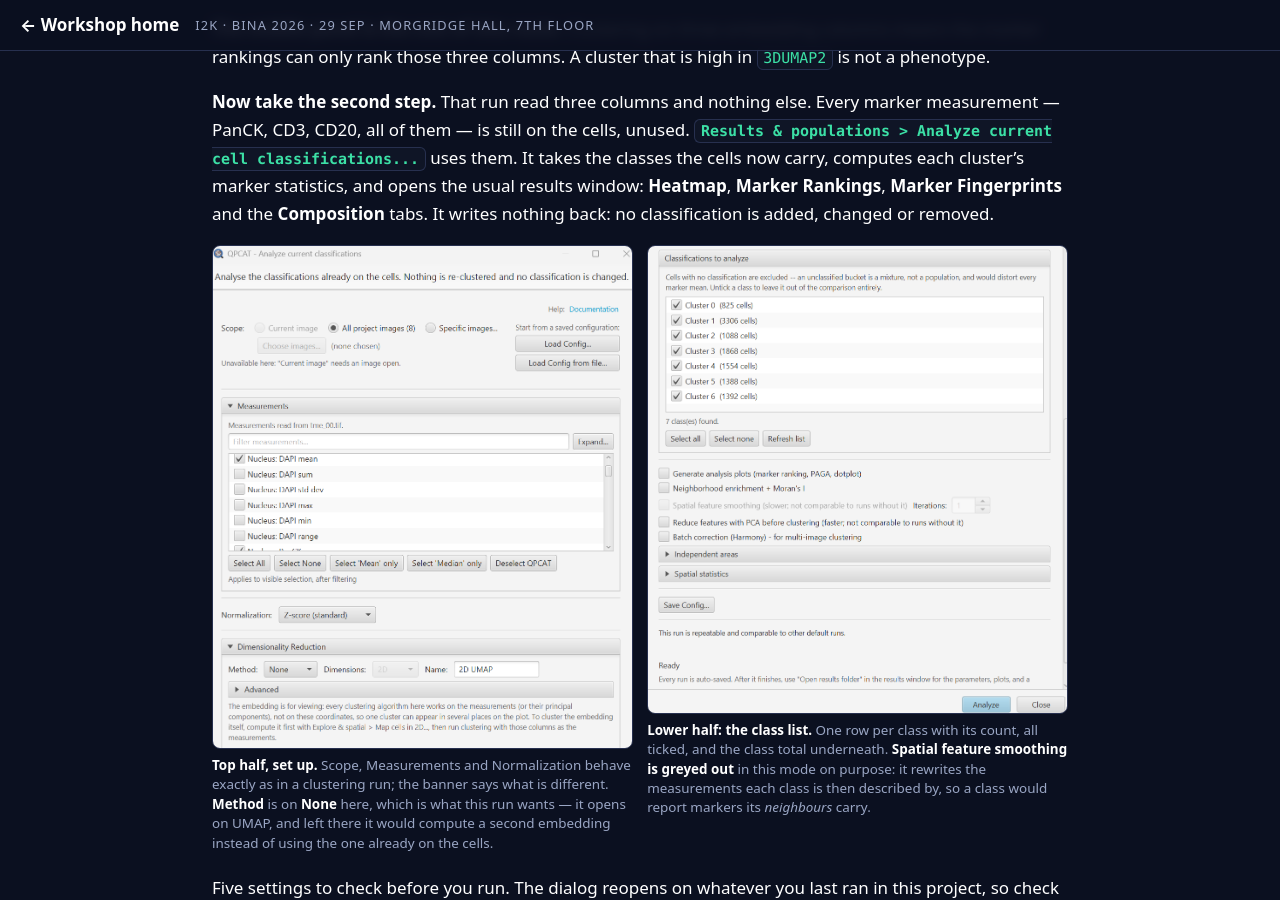
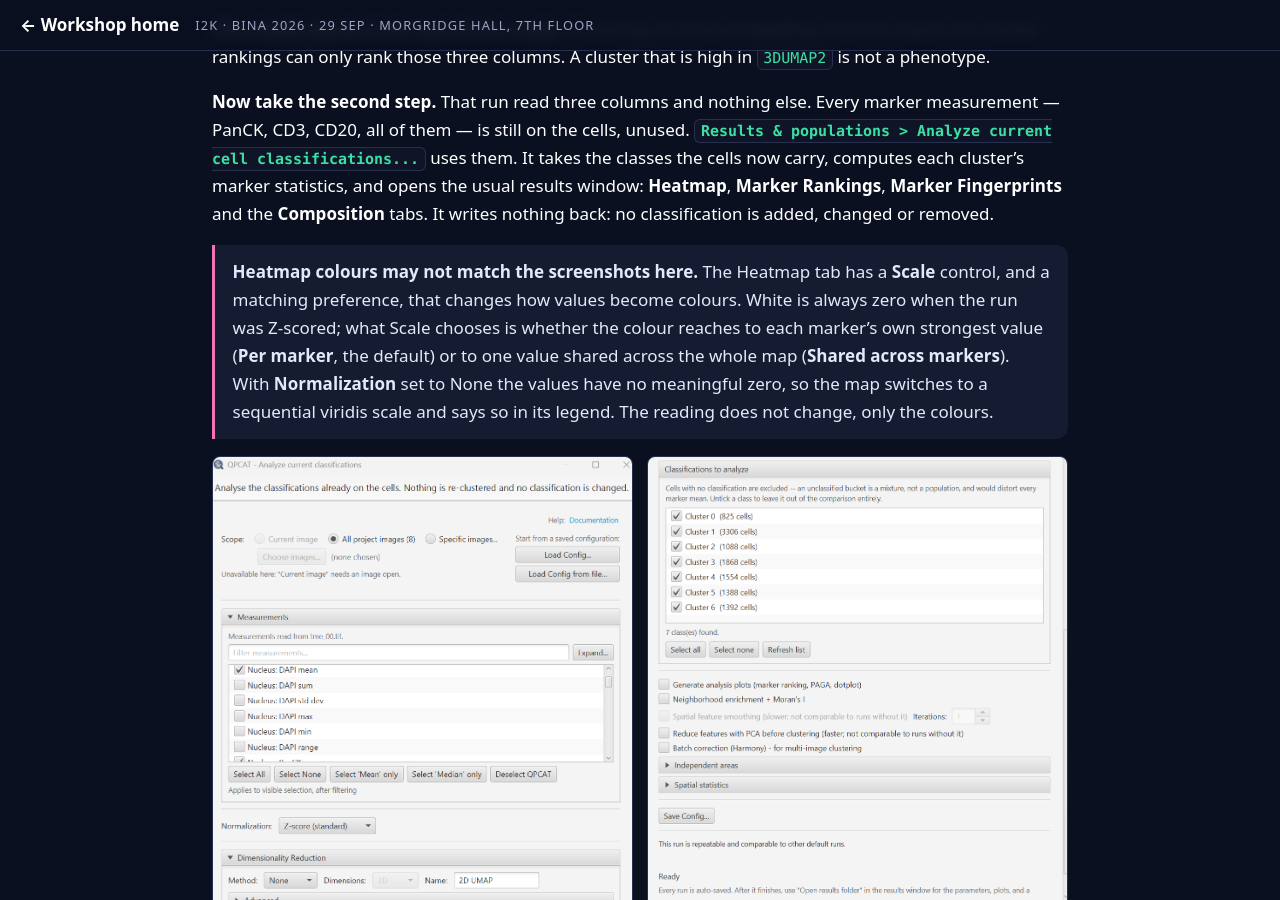
Before and after one commit to MichaelSNelson/BINA-I2K-2026-QuPath-Extensions, a Jekyll site: the page built from docs/03-qp-cat-cell-analysis-tools.md, in a window 1280 px wide and 900 px high, scrolled down 10066 px. Built offline with Jekyll 4.4.1, drawn with Linux system fonts in a browser that asks for light colours.

Commit message:
QP-CAT guide: note that heatmap colours depend on the Scale setting
The Heatmap tab gained a Scale control in 0.15.1, and uses a sequential viridis
scale with no centre when the run was not Z-scored (0.15.2). Either makes the
colours in these screenshots differ from what a reader sees, so the page says
which setting is responsible and that only the colours change, not the reading.

Screenshots not retaken; the text can be tightened when they are.

Claude-Session: https://claude.ai/code/session_01TZFXuLKiz1DgbomrTgfDTw

```diff
--- a/docs/03-qp-cat-cell-analysis-tools.md
+++ b/docs/03-qp-cat-cell-analysis-tools.md
@@ -467,6 +467,14 @@ results window: **Heatmap**, **Marker Rankings**, **Marker Fingerprints** and th
 **Composition** tabs. It writes nothing back: no classification is added, changed or
 removed.
 
+> **Heatmap colours may not match the screenshots here.** The Heatmap tab has a **Scale**
+> control, and a matching preference, that changes how values become colours. White is always
+> zero when the run was Z-scored; what Scale chooses is whether the colour reaches to each
+> marker's own strongest value (**Per marker**, the default) or to one value shared across the
+> whole map (**Shared across markers**). With **Normalization** set to None the values have no
+> meaningful zero, so the map switches to a sequential viridis scale and says so in its legend.
+> The reading does not change, only the colours.
+
 <div class="shots" markdown="0">
 <figure>
 <img src="../images/qp-cat/analyze-current.png" alt="The top of the Analyze current cell classifications dialog. A banner reads: analyse the classifications already on the cells, nothing is re-clustered and no classification is changed. Below it, Scope set to All project images (8); a Measurements list with Nucleus DAPI mean ticked and the other DAPI statistics unticked, above Select All, Select None, Select Mean only, Select Median only and Deselect QPCAT buttons; Normalization set to Z-score; and a Dimensionality Reduction section with Method set to None, which greys out the Dimensions dropdown.">
```
